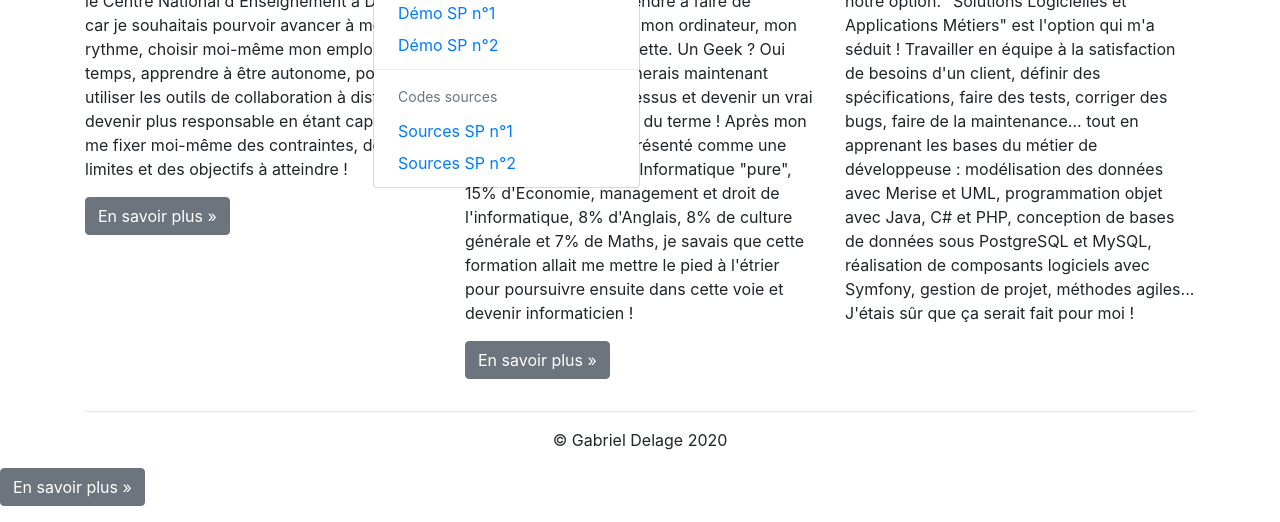
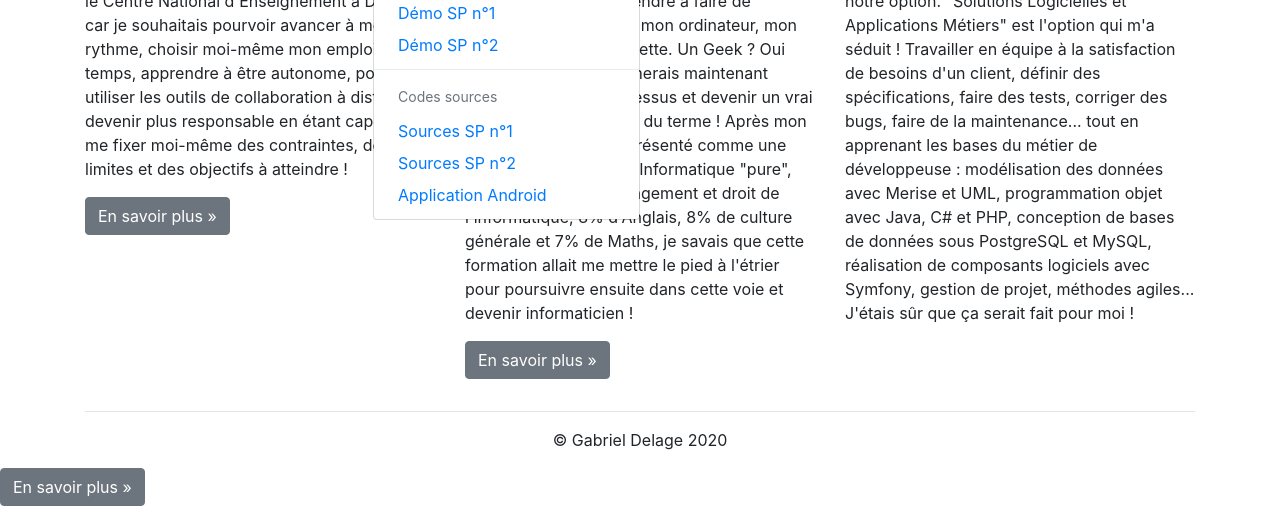
Before and after one commit to delageGabriel/delagegabriel.github.io, a plain HTML site: page index.html in a window 1280 px wide. Both pictures are taken after a click on the button "Jury E4 BTS SIO". Shown: the part 399-921 px from the top of the page. Drawn offline with nearby package versions, Linux system fonts and the light colour scheme.

Commit message:
Amélioration page CV

```diff
--- a/index.html
+++ b/index.html
@@ -76,6 +76,9 @@
                                     <a role="menuitem" href="#">Sources SP n°1</a></li>
                                 <li role="presentation" class="dropdown-item">
                                     <a role="menuitem" href="#">Sources SP n°2</a></li>
+                                <li role="presentation" class="dropdown-item">
+                                    <a role="menuitem" href="../pages/appliandroid.html">Application Android</a>
+                                </li>
                             </ul>
                         </li>
                         <li class="nav-item">
```
Also changed, not shown: pages/cv.html (+3 -0 lines).
